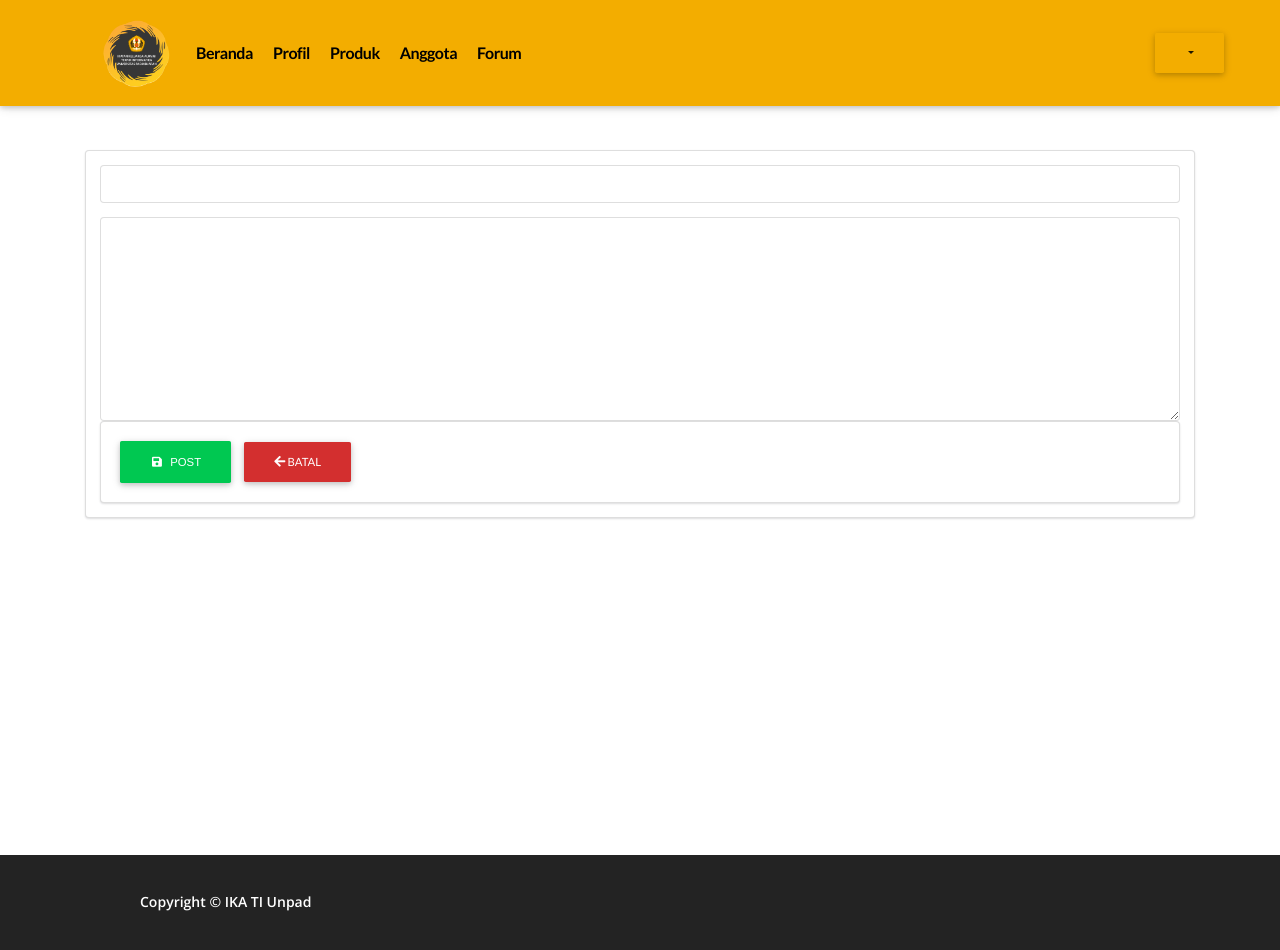
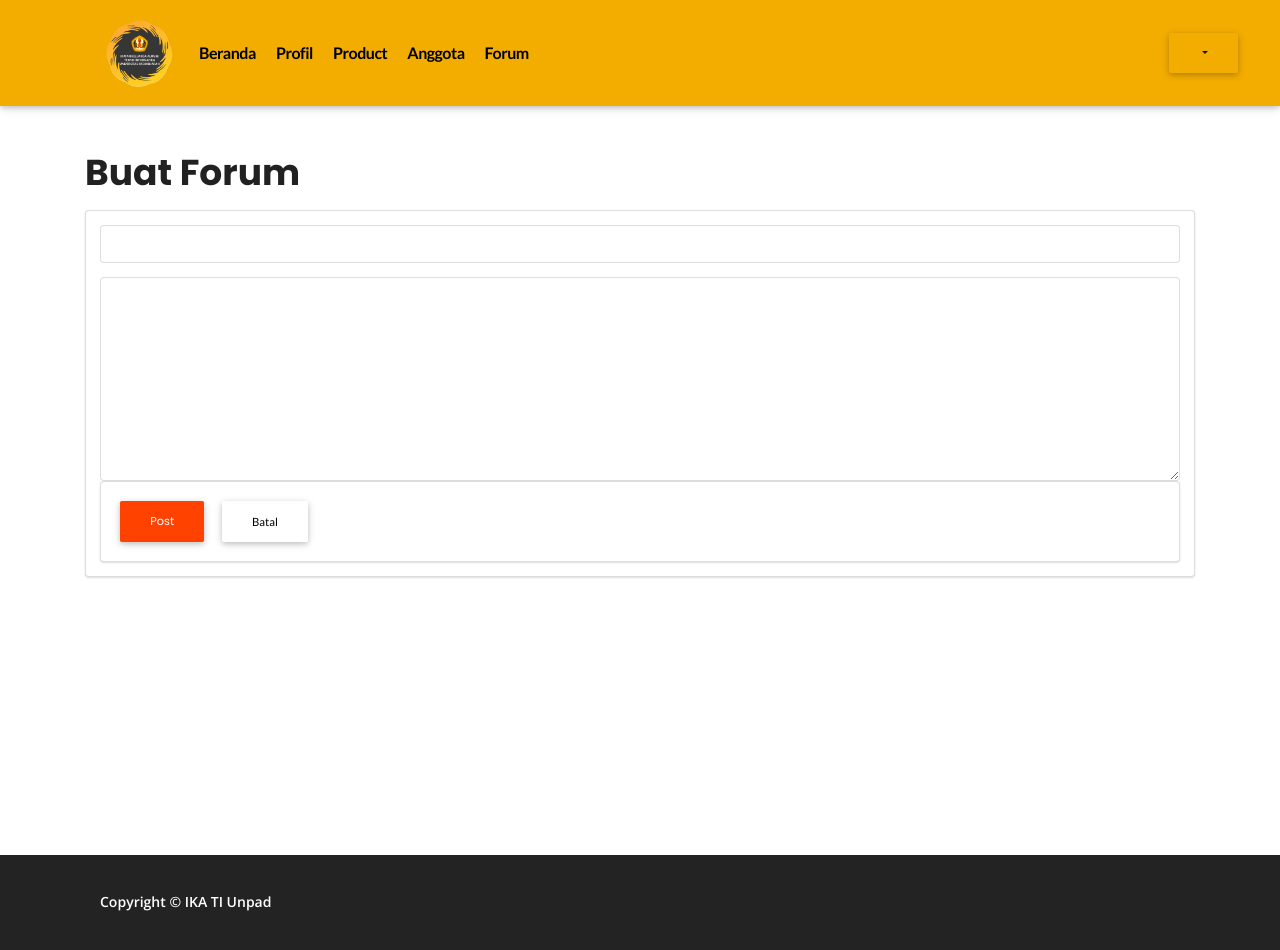
Before and after one commit to danimron/widjango, a Django app: page /forum/create in a window 1280 px wide. Run offline with Django 3.2, Linux system fonts and the light colour scheme; the visitor is signed in with stand-in values (Sample User, id 1); some libraries are stand-ins or nearby versions.

Commit message:
tampilan mantap

```diff
--- a/static/css/custom.css
+++ b/static/css/custom.css
@@ -39,6 +39,23 @@ body {
 nav a img{
   height:67px;
   margin-left: 88px;
+}
+
+.navbar{
+  padding: 0;
+}
+
+.navbar-brand{
+  padding-left: 17px;
+}
+
+.navbar .show{
+  padding-left: 15px;
+  padding-bottom: 10px;
+}
+
+.navbar-profil li {
+  padding-left: 10px;
 }
 
 /* login */
@@ -160,6 +177,7 @@ nav a img{
 .btn-batal{
   color: black;
   margin: 0 0 0 10px;
+  text-transform: none;
 }
 
 .btn-batal:hover{
@@ -173,7 +191,7 @@ nav a img{
 /* footer */
 .content{
   min-height: 100%;
-  padding-bottom: 95px;
+  padding-bottom: 110px;
 }
 
 .footer {
@@ -188,7 +206,7 @@ footer>p{
   font-family: "Open Sans", sans-serif;
   font-size: 14px;
   font-weight: 600;
-  padding-left: 140px;
+  padding-left: 100px;
   padding-top: 37px;
 }
 
--- a/templates/forum/thread_detail.html
+++ b/templates/forum/thread_detail.html
@@ -51,20 +51,19 @@
     </div>
 </div>
 
-
 <!-- Delete Modal -->
 <div class="modal fade" id="deleteModal" tabindex="-1" role="dialog" aria-labelledby="exampleModalLabel"
     aria-hidden="true">
     <div class="modal-dialog" role="document">
         <div class="modal-content">
             <div class="modal-header">
-                <h5 class="modal-title" id="exampleModalLabel">Delete Post</h5>
+                <h5 class="modal-title" id="exampleModalLabel">Hapus Forum</h5>
                 <button type="button" class="close" data-dismiss="modal" aria-label="Close">
                     <span aria-hidden="true">&times;</span>
                 </button>
             </div>
             <div class="modal-body">
-                Are you sure you want to delete this post?
+                Anda yakin ingin menghapus forum ini?
             </div>
             <div class="modal-footer">
                 <button type="button" class="btn btn-default" data-dismiss="modal">No</button>
--- a/templates/forum/thread_form.html
+++ b/templates/forum/thread_form.html
@@ -1,7 +1,7 @@
 {% extends 'base.html' %}
 {% load static %}
 
-{% block title %}Buat Thread{% endblock %}
+{% block title %}Buat Forum{% endblock %}
 
 {% block css %}
 <link href="{% static 'plugins/css/ace.min.css' %}" type="text/css" media="all" rel="stylesheet" />
@@ -20,6 +20,9 @@
 
 {% block content %}
 <div class="container main-container">
+    <div class="judul mt-5">
+        <h1>Buat Forum</h1>
+    </div>
     <div class="ui segment">
         <form class="ui form" method="post">
             {% csrf_token %}
@@ -32,16 +35,15 @@
             </div>
             <div class="field">
                 <div class="ui clearing segment">
-                    <button class="ui right btn btn-success right">
-                        <i class="save icon"></i> Post
+                    <button class="ui right btn btn-merah right">
+                       Post
                     </button>
-                    <a class="btn btn-red" href="{% url 'thread_list' %}">
-                        <i class="fas fa-arrow-left"></i> Batal
+                    <a class="btn btn-batal" href="{% url 'thread_list' %}">
+                       Batal
                     </a>
                 </div>
             </div>
         </form>
     </div>
 </div>
-
 {% endblock content %}
--- a/templates/forum/thread_list.html
+++ b/templates/forum/thread_list.html
@@ -114,10 +114,8 @@
         </ul>
     </nav>
     {% endif %}
-
         </div>
         <div class="offset-lg-1">
-
         </div>
     </div>
 
--- a/templates/snippets/navbar.html
+++ b/templates/snippets/navbar.html
@@ -8,15 +8,15 @@
         <img src="{% static "img/logoika.png" %}" alt="Logo IKA">
     </a>
 
-    <div class="collapse navbar-collapse" id="navbarSupportedContent">
-        <ul class="navbar-nav" id="nav">
+    <div class="collapse navbar-collapse bg-primary" id="navbarSupportedContent">
+        <ul class="navbar-nav navbar-list" id="nav">
             <li class="nav-item  {% if request.resolver_match.url_name == "home" %}active{% endif %}">
                 <a class="nav-link" href="/">Beranda</a>
             </li>
             <li class="nav-item">
                 <a class="nav-link" href="http://ikati.fmipa.unpad.ac.id/2019/01/03/struktur-organisasi/">Profil</a>
             <li class="nav-item">
-                <a class="nav-link" href="http://ikati.fmipa.unpad.ac.id/product/">Produk</a>
+                <a class="nav-link" href="http://ikati.fmipa.unpad.ac.id/product/">Product</a>
             </li>
             <li class="nav-item  {% if request.resolver_match.url_name == "anggota" %}active{% endif %}">
                 <a class="nav-link" href="/anggota">Anggota</a>
@@ -25,7 +25,7 @@
                 <a class="nav-link" href="/forum">Forum</a>
             </li>
         </ul>
-        <ul class="navbar-nav ml-auto mr-5" id="nav">
+        <ul class="navbar-nav ml-auto mr-5 navbar-profil" id="nav">
             <li class="nav-item {% if request.resolver_match.url_name == "login" %}active{% endif %}">
                 {% if user.is_authenticated %}
                 <div class="btn-group">
```
Lines whose indentation alone changed are shown as unchanged.
